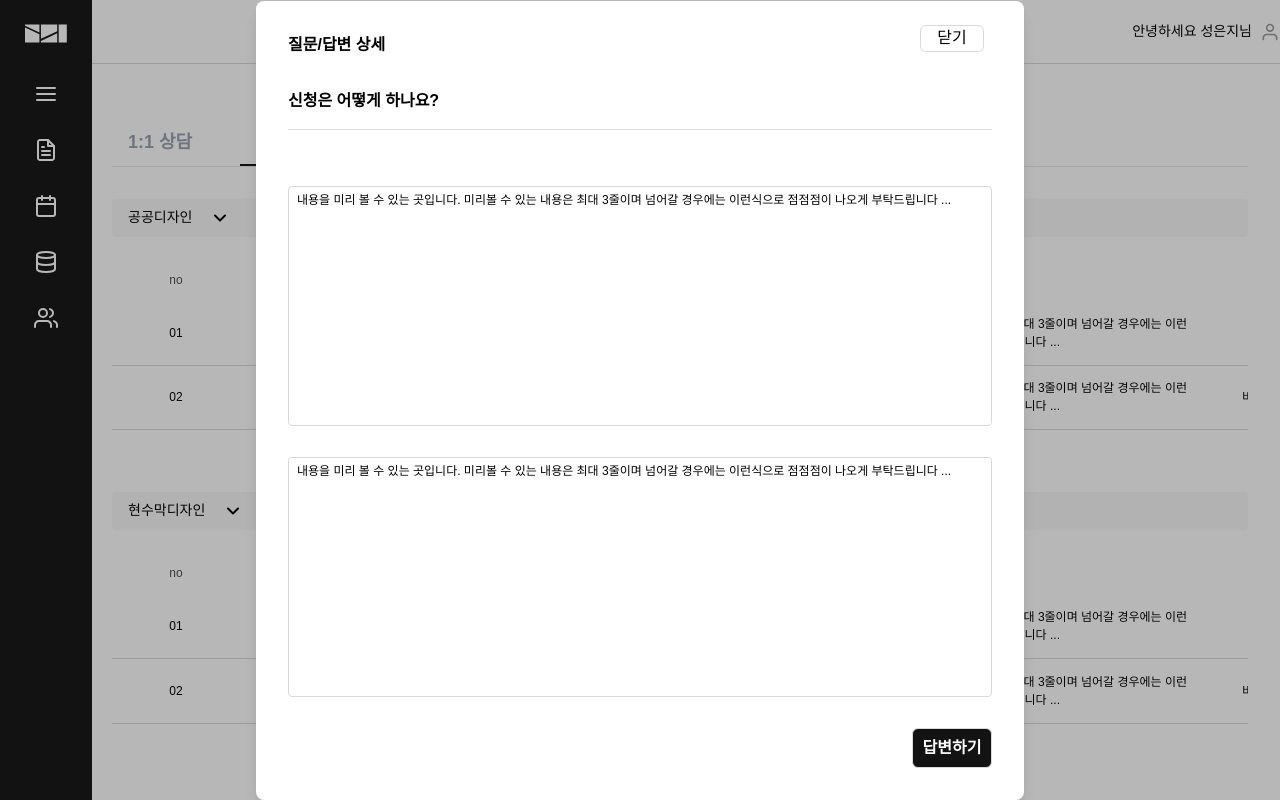
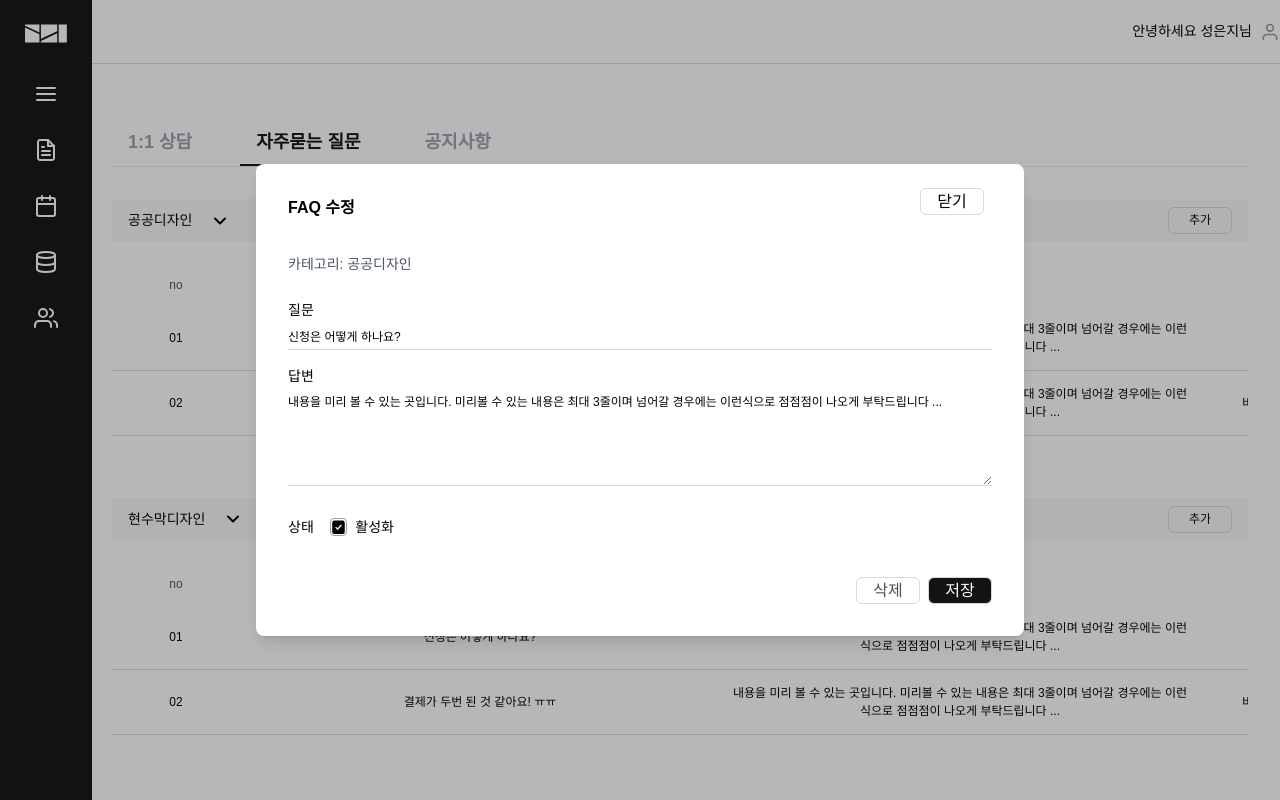
Before and after one commit to hansung-design-dev/hansung-design-admin, a Next.js app: page /customer-service in a window 1280 px wide. Both pictures are taken after a click on the element 800 px from the left and 333 px from the top of the page. Built offline with nearby package versions, Linux system fonts and the light colour scheme; a web font is replaced by a local one.

Commit message:
modal font sync , improved ui

```diff
--- a/src/app/customer-service/page.tsx
+++ b/src/app/customer-service/page.tsx
@@ -5,6 +5,7 @@ import { useState } from 'react';
 import Image from 'next/image';
 import Modal from '@/components/modal-contents/modal';
 import Button from '@/components/ui/button';
+import Checkbox from '@/components/ui/checkbox';
 
 // 컬럼 정의
 const columnsByTab = {
@@ -107,7 +108,7 @@ const 공지데이터 = [
     created_at: '2025-05-30',
   },
 ];
-const faqData = {
+const initialFaqData = {
   공공디자인: [
     {
       id: '01',
@@ -150,7 +151,7 @@ const faqData = {
 
 type 상담Row = (typeof 상담데이터)[number];
 type 공지Row = (typeof 공지데이터)[number];
-type FAQRow = (typeof faqData)['공공디자인'][number];
+type FAQRow = (typeof initialFaqData)['공공디자인'][number];
 type RowType = 상담Row | 공지Row | FAQRow;
 
 export default function CustomerService() {
@@ -161,6 +162,20 @@ export default function CustomerService() {
   const [selectedRow, setSelectedRow] = useState<RowType | null>(null);
   const [answerValue, setAnswerValue] = useState('');
   const [isAnswered, setIsAnswered] = useState(false);
+  const [faqDataState, setFaqDataState] = useState(initialFaqData);
+  const [faqModalOpen, setFaqModalOpen] = useState(false);
+  const [faqEditMode, setFaqEditMode] = useState<'add' | 'edit'>('add');
+  const [faqEditCategory, setFaqEditCategory] = useState<
+    '공공디자인' | '현수막디자인'
+  >('공공디자인');
+  const [faqEditIndex, setFaqEditIndex] = useState<number | null>(null);
+  const [faqForm, setFaqForm] = useState<FAQRow>({
+    id: '',
+    question: '',
+    answer: '',
+    status: '활성화',
+    created_at: '',
+  });
 
   // row click handler
   const handleRowClick = (row: RowType) => {
@@ -168,6 +183,90 @@ export default function CustomerService() {
     setAnswerValue((row as FAQRow).answer || '');
     setIsAnswered(false);
     setModalOpen(true);
+  };
+
+  // FAQ 추가 버튼 클릭
+  const handleAddFaq = (category: '공공디자인' | '현수막디자인') => {
+    setFaqEditMode('add');
+    setFaqEditCategory(category);
+    setFaqEditIndex(null);
+    setFaqForm({
+      id: '',
+      question: '',
+      answer: '',
+      status: '활성화',
+      created_at: new Date().toISOString().slice(0, 10),
+    });
+    setFaqModalOpen(true);
+  };
+
+  // FAQ row 클릭 시 수정 모달
+  const handleFaqRowClick = (
+    row: FAQRow,
+    idx: number,
+    category: '공공디자인' | '현수막디자인'
+  ) => {
+    setFaqEditMode('edit');
+    setFaqEditCategory(category);
+    setFaqEditIndex(idx);
+    setFaqForm({ ...row });
+    setFaqModalOpen(true);
+  };
+
+  // FAQ 저장
+  const handleSaveFaq = () => {
+    setFaqDataState((prev) => {
+      const newData = { ...prev };
+      if (faqEditMode === 'add') {
+        const newId = (newData[faqEditCategory].length + 1)
+          .toString()
+          .padStart(2, '0');
+        newData[faqEditCategory] = [
+          {
+            ...faqForm,
+            id: newId,
+            created_at: new Date().toISOString().slice(0, 10),
+          },
+          ...newData[faqEditCategory],
+        ];
+      } else if (faqEditMode === 'edit' && faqEditIndex !== null) {
+        newData[faqEditCategory] = newData[faqEditCategory].map((item, idx) =>
+          idx === faqEditIndex ? { ...faqForm } : item
+        );
+      }
+      return newData;
+    });
+    setFaqModalOpen(false);
+  };
+
+  // FAQ 삭제
+  const handleDeleteFaq = () => {
+    if (faqEditMode === 'edit' && faqEditIndex !== null) {
+      setFaqDataState((prev) => {
+        const newData = { ...prev };
+        newData[faqEditCategory] = newData[faqEditCategory].filter(
+          (_, idx) => idx !== faqEditIndex
+        );
+        return newData;
+      });
+    }
+    setFaqModalOpen(false);
+  };
+
+  // FAQ 폼 입력 핸들러
+  const handleFaqFormChange = (
+    e: React.ChangeEvent<HTMLInputElement | HTMLTextAreaElement>
+  ) => {
+    const { name, value } = e.target;
+    setFaqForm((prev) => ({ ...prev, [name]: value }));
+  };
+
+  // FAQ 상태 토글
+  const handleFaqStatusToggle = () => {
+    setFaqForm((prev) => ({
+      ...prev,
+      status: prev.status === '활성화' ? '비활성화' : '활성화',
+    }));
   };
 
   // 팝업 내용 렌더링
@@ -358,11 +457,20 @@ export default function CustomerService() {
                   height={20}
                   className="text-0-875-500"
                 />
+                <Button
+                  size="S"
+                  className="ml-auto text-0-75-500"
+                  onClick={() => handleAddFaq('현수막디자인')}
+                >
+                  추가
+                </Button>
               </div>
               <CommonTable
                 columns={columnsByTab['자주묻는질문']}
-                data={faqData['공공디자인']}
-                tableRowClick={handleRowClick}
+                data={faqDataState['공공디자인']}
+                tableRowClick={(row, idx) =>
+                  handleFaqRowClick(row, idx, '공공디자인')
+                }
               />
             </div>
             {/* 현수막디자인 FAQ */}
@@ -376,11 +484,20 @@ export default function CustomerService() {
                   height={20}
                   className="text-0-875-500"
                 />
+                <Button
+                  size="S"
+                  className="ml-auto text-0-75-500"
+                  onClick={() => handleAddFaq('현수막디자인')}
+                >
+                  추가
+                </Button>
               </div>
               <CommonTable
                 columns={columnsByTab['자주묻는질문']}
-                data={faqData['현수막디자인']}
-                tableRowClick={handleRowClick}
+                data={faqDataState['현수막디자인']}
+                tableRowClick={(row, idx) =>
+                  handleFaqRowClick(row, idx, '현수막디자인')
+                }
               />
             </div>
           </div>
@@ -402,6 +519,63 @@ export default function CustomerService() {
             {renderPopupContent()}
           </Modal>
         )}
+        {/* FAQ 추가/수정 모달 */}
+        {faqModalOpen && (
+          <Modal
+            title={faqEditMode === 'add' ? 'FAQ 추가' : 'FAQ 수정'}
+            onClose={() => setFaqModalOpen(false)}
+          >
+            <div className="flex flex-col gap-4 w-full">
+              <div className="mb-2">
+                <span className="text-sm text-gray-600">
+                  카테고리: {faqEditCategory}
+                </span>
+              </div>
+              <div>
+                <label className="block text-sm font-medium mb-1">질문</label>
+                <input
+                  type="text"
+                  name="question"
+                  value={faqForm.question}
+                  onChange={handleFaqFormChange}
+                  className="w-full border-b bg-transparent outline-none placeholder:text-xs text-xs border-gray-2 py-1"
+                  placeholder="질문을 입력하세요"
+                />
+              </div>
+              <div>
+                <label className="block text-sm font-medium mb-1">답변</label>
+                <textarea
+                  name="answer"
+                  value={faqForm.answer}
+                  onChange={handleFaqFormChange}
+                  className="w-full border-b bg-transparent outline-none placeholder:text-xs text-xs border-gray-2 py-1 min-h-[6rem]"
+                  placeholder="답변을 입력하세요"
+                  rows={5}
+                />
+              </div>
+              <div className="flex items-center gap-4 mt-2">
+                <label className="block text-sm font-medium">상태</label>
+                <div className="flex items-center gap-2">
+                  <Checkbox
+                    checked={faqForm.status === '활성화'}
+                    onChange={handleFaqStatusToggle}
+                  />
+                  <span className="text-sm">활성화</span>
+                </div>
+              </div>
+              <div className="flex gap-2 justify-end mt-6">
+                {faqEditMode === 'edit' && (
+                  <Button size="S" colorStyles="gray" onClick={handleDeleteFaq}>
+                    삭제
+                  </Button>
+                )}
+                <Button size="S" colorStyles="black" onClick={handleSaveFaq}>
+                  저장
+                </Button>
+              </div>
+            </div>
+          </Modal>
+        )}
       </div>
     </div>
   );
--- a/src/app/order-status/page.tsx
+++ b/src/app/order-status/page.tsx
@@ -88,7 +88,7 @@ const statusColumns = [
   {
     key: 'is_paid',
     header: '입금여부',
-    minWidth: '2rem',
+    minWidth: '2.5rem',
   },
   {
     key: 'is_confirmed',
--- a/src/components/modal-contents/orderEditForm.tsx
+++ b/src/components/modal-contents/orderEditForm.tsx
@@ -65,7 +65,7 @@ function OrderEditForm<T>({
             name="order_at"
             value={formState['order_at']}
             onChange={handleInputChange}
-            className="w-[7rem] placeholder:text-xs value:text-xs border-b outline-none bg-transparent border-gray-2"
+            className="w-[7rem] placeholder:text-xs text-xs border-b outline-none bg-transparent border-gray-2"
           />
         </label>
         {/* 신청번호 */}
@@ -77,7 +77,7 @@ function OrderEditForm<T>({
             name="id"
             value={formState['id']}
             onChange={handleInputChange}
-            className="w-[7rem] placeholder:text-xs value:text-xs border-b outline-none bg-transparent border-gray-2"
+            className="w-[7rem] placeholder:text-xs text-xs border-b outline-none bg-transparent border-gray-2"
           />
         </label>
         {/* 사업자정보 */}
@@ -89,7 +89,7 @@ function OrderEditForm<T>({
             name="company_info"
             value={formState['company_info']}
             onChange={handleInputChange}
-            className="w-[7rem] placeholder:text-xs value:text-xs border-b outline-none bg-transparent border-gray-2"
+            className="w-[7rem] placeholder:text-xs text-xs border-b outline-none bg-transparent border-gray-2"
           />
         </label>
         {/* 성명 */}
@@ -101,7 +101,7 @@ function OrderEditForm<T>({
             name="applicant_name"
             value={formState['applicant_name']}
             onChange={handleInputChange}
-            className="w-[7rem] placeholder:text-xs value:text-xs border-b outline-none bg-transparent border-gray-2"
+            className="w-[7rem] placeholder:text-xs text-xs border-b outline-none bg-transparent border-gray-2"
           />
         </label>
         {/* 사업자 생년월일 */}
@@ -113,7 +113,7 @@ function OrderEditForm<T>({
             name="birthdate"
             value={formState['birthdate']}
             onChange={handleInputChange}
-            className="w-[7rem] placeholder:text-xs value:text-xs border-b outline-none bg-transparent border-gray-2"
+            className="w-[7rem] placeholder:text-xs text-xs border-b outline-none bg-transparent border-gray-2"
           />
         </label>
         {/* 팩스번호 */}
@@ -125,7 +125,7 @@ function OrderEditForm<T>({
             name="fax_no"
             value={formState['fax_no']}
             onChange={handleInputChange}
-            className="w-[7rem] placeholder:text-xs value:text-xs border-b outline-none bg-transparent border-gray-2"
+            className="w-[7rem] placeholder:text-xs text-xs border-b outline-none bg-transparent border-gray-2"
           />
         </label>
         {/* 전화번호 */}
@@ -137,7 +137,7 @@ function OrderEditForm<T>({
             name="phone"
             value={formState['phone']}
             onChange={handleInputChange}
-            className="w-[8rem] placeholder:text-xs value:text-xs border-b outline-none bg-transparent border-gray-2"
+            className="w-[8rem] placeholder:text-xs text-xs border-b outline-none bg-transparent border-gray-2"
           />
         </label>
         {/* 부서 업체명 */}
@@ -149,7 +149,7 @@ function OrderEditForm<T>({
             name="company_name"
             value={formState['company_name']}
             onChange={handleInputChange}
-            className="w-[7rem] placeholder:text-xs value:text-xs border-b outline-none bg-transparent border-gray-2"
+            className="w-[7rem] placeholder:text-xs text-xs border-b outline-none bg-transparent border-gray-2"
           />
         </label>
         {/* 체크박스 영역 */}
@@ -213,7 +213,7 @@ function OrderEditForm<T>({
             name="display_address"
             value={formState['display_address']}
             onChange={handleInputChange}
-            className="placeholder:text-xs value:text-xs border-b outline-none bg-transparent border-gray-2 w-[50%]"
+            className="placeholder:text-xs text-xs border-b outline-none bg-transparent border-gray-2 w-[50%]"
           />
         </label>
         {/* 이메일 */}
@@ -225,7 +225,7 @@ function OrderEditForm<T>({
             name="email"
             value={formState['email']}
             onChange={handleInputChange}
-            className="w-[7rem] placeholder:text-xs value:text-xs border-b outline-none bg-transparent border-gray-2"
+            className="w-[7rem] placeholder:text-xs text-xs border-b outline-none bg-transparent border-gray-2"
           />
         </label>
         {/* 핸드폰 */}
@@ -237,7 +237,7 @@ function OrderEditForm<T>({
             name="mobile_no"
             value={formState['mobile_no']}
             onChange={handleInputChange}
-            className="w-[7rem] placeholder:text-xs value:text-xs border-b outline-none bg-transparent border-gray-2"
+            className="w-[7rem] placeholder:text-xs text-xs border-b outline-none bg-transparent border-gray-2"
           />
         </label>
         <div />
@@ -250,7 +250,7 @@ function OrderEditForm<T>({
             name="industrial_complex"
             value={formState['industrial_complex']}
             onChange={handleInputChange}
-            className="w-[7rem] placeholder:text-xs value:text-xs border-b outline-none bg-transparent border-gray-2"
+            className="w-[7rem] placeholder:text-xs text-xs border-b outline-none bg-transparent border-gray-2"
           />
         </label>
         {/* 대표자 */}
@@ -262,7 +262,7 @@ function OrderEditForm<T>({
             name="representative"
             value={formState['representative']}
             onChange={handleInputChange}
-            className="w-[7rem] placeholder:text-xs value:text-xs border-b outline-none bg-transparent border-gray-2"
+            className="w-[7rem] placeholder:text-xs text-xs border-b outline-none bg-transparent border-gray-2"
           />
         </label>
         <div />
@@ -275,7 +275,7 @@ function OrderEditForm<T>({
             name="business_no"
             value={formState['business_no']}
             onChange={handleInputChange}
-            className="w-[7rem] placeholder:text-xs value:text-xs border-b outline-none bg-transparent border-gray-2"
+            className="w-[7rem] placeholder:text-xs text-xs border-b outline-none bg-transparent border-gray-2"
           />
         </label>
         {/* 전화번호 */}
@@ -287,7 +287,7 @@ function OrderEditForm<T>({
             name="phone_no"
             value={formState['phone_no']}
             onChange={handleInputChange}
-            className="w-[8rem] placeholder:text-xs value:text-xs border-b outline-none bg-transparent border-gray-2"
+            className="w-[8rem] placeholder:text-xs text-xs border-b outline-none bg-transparent border-gray-2"
           />
         </label>
       </div>
@@ -303,7 +303,7 @@ function OrderEditForm<T>({
               name="display_contents"
               value={formState['display_contents']}
               onChange={handleInputChange}
-              className="w-full placeholder:text-xs value:text-xs border-b outline-none bg-transparent border-gray-2"
+              className="w-full placeholder:text-xs text-xs border-b outline-none bg-transparent border-gray-2"
             />
           </label>
           <div className="flex gap-2 shrink-0">
@@ -327,7 +327,7 @@ function OrderEditForm<T>({
               id="note"
               name="note"
               rows={3}
-              className="block w-full border border-gray-300 rounded-md shadow-sm py-2 px-3 focus:outline-none focus:ring-indigo-500 focus:border-indigo-500 sm:text-sm placeholder:text-xs value:text-xs"
+              className="block w-full border border-gray-300 rounded-md shadow-sm py-2 px-3 focus:outline-none focus:ring-indigo-500 focus:border-indigo-500 sm:text-sm placeholder:text-xs text-xs"
               placeholder="명칭(위치명)을 입력해주세요."
               value={formState['note']}
               onChange={handleInputChange}
@@ -368,7 +368,7 @@ function OrderEditForm<T>({
             type="text"
             value={formState['order_at'] || '2025-03-17'}
             readOnly
-            className="w-[5rem] border-b text-xs value:text-xs outline-none bg-transparent border-gray-2"
+            className="w-[5rem] border-b text-xs outline-none bg-transparent border-gray-2"
           />
         </label>
         {/* 입금자명 (ReadOnly) */}
@@ -378,7 +378,7 @@ function OrderEditForm<T>({
             type="text"
             value={formState['depositor_name'] || '홍길동'}
             readOnly
-            className="w-[5rem] border-b text-xs value:text-xs outline-none bg-transparent border-gray-2 placeholder:text-xs"
+            className="w-[5rem] border-b text-xs outline-none bg-transparent border-gray-2 placeholder:text-xs"
           />
         </label>
         {/* 입금일자 (ReadOnly) */}
@@ -388,7 +388,7 @@ function OrderEditForm<T>({
             type="text"
             value={formState['depositor_date'] || '2025-03-17'}
             readOnly
-            className="w-[5rem] border-b text-xs value:text-xs outline-none bg-transparent border-gray-2"
+            className="w-[5rem] border-b text-xs outline-none bg-transparent border-gray-2"
           />
         </label>
         {/* 입금금액 (ReadOnly) */}
@@ -398,7 +398,7 @@ function OrderEditForm<T>({
             type="text"
             value={formState['deposit_amount'] || '279,600원'}
             readOnly
-            className="w-[5rem] border-b text-xs value:text-xs outline-none bg-transparent border-gray-2"
+            className="w-[5rem] border-b text-xs outline-none bg-transparent border-gray-2"
           />
         </label>
         {/* 신청자ID (ReadOnly) */}
@@ -408,7 +408,7 @@ function OrderEditForm<T>({
             type="text"
             value={formState['applicant_id'] || '2025-03-17'}
             readOnly
-            className="w-[5rem] border-b text-xs value:text-xs outline-none bg-transparent border-gray-2"
+            className="w-[5rem] border-b text-xs outline-none bg-transparent border-gray-2"
           />
         </label>
         {/* 예약년월 (ReadOnly) */}
@@ -418,7 +418,7 @@ function OrderEditForm<T>({
             type="text"
             value={formState['reserved_date'] || '홍길동홍길동'}
             readOnly
-            className="w-[5rem] border-b text-xs value:text-xs outline-none bg-transparent border-gray-2"
+            className="w-[5rem] border-b text-xs outline-none bg-transparent border-gray-2"
           />
         </label>
         {/* 확인일자 (ReadOnly) */}
@@ -428,7 +428,7 @@ function OrderEditForm<T>({
             type="text"
             value={formState['confirmed_date'] || '2025-03-17'}
             readOnly
-            className="w-[5rem] border-b text-xs value:text-xs outline-none bg-transparent border-gray-2"
+            className="w-[5rem] border-b text-xs outline-none bg-transparent border-gray-2"
           />
         </label>
       </div>
@@ -449,7 +449,7 @@ function OrderEditForm<T>({
             type="text"
             value={formState['payment_method'] || '무통장입금'}
             readOnly
-            className="w-[5rem] border-b text-xs value:text-xs outline-none bg-transparent border-gray-2"
+            className="w-[5rem] border-b text-xs outline-none bg-transparent border-gray-2"
           />
         </label>
         <label className="flex pb-2 items-center gap-2">
@@ -458,7 +458,7 @@ function OrderEditForm<T>({
             type="text"
             value={formState['payment_method'] || '무통장입금'}
             readOnly
-            className="w-[5rem] border-b text-xs value:text-xs outline-none bg-transparent border-gray-2"
+            className="w-[5rem] border-b text-xs outline-none bg-transparent border-gray-2"
           />
         </label>
       </div>
```
